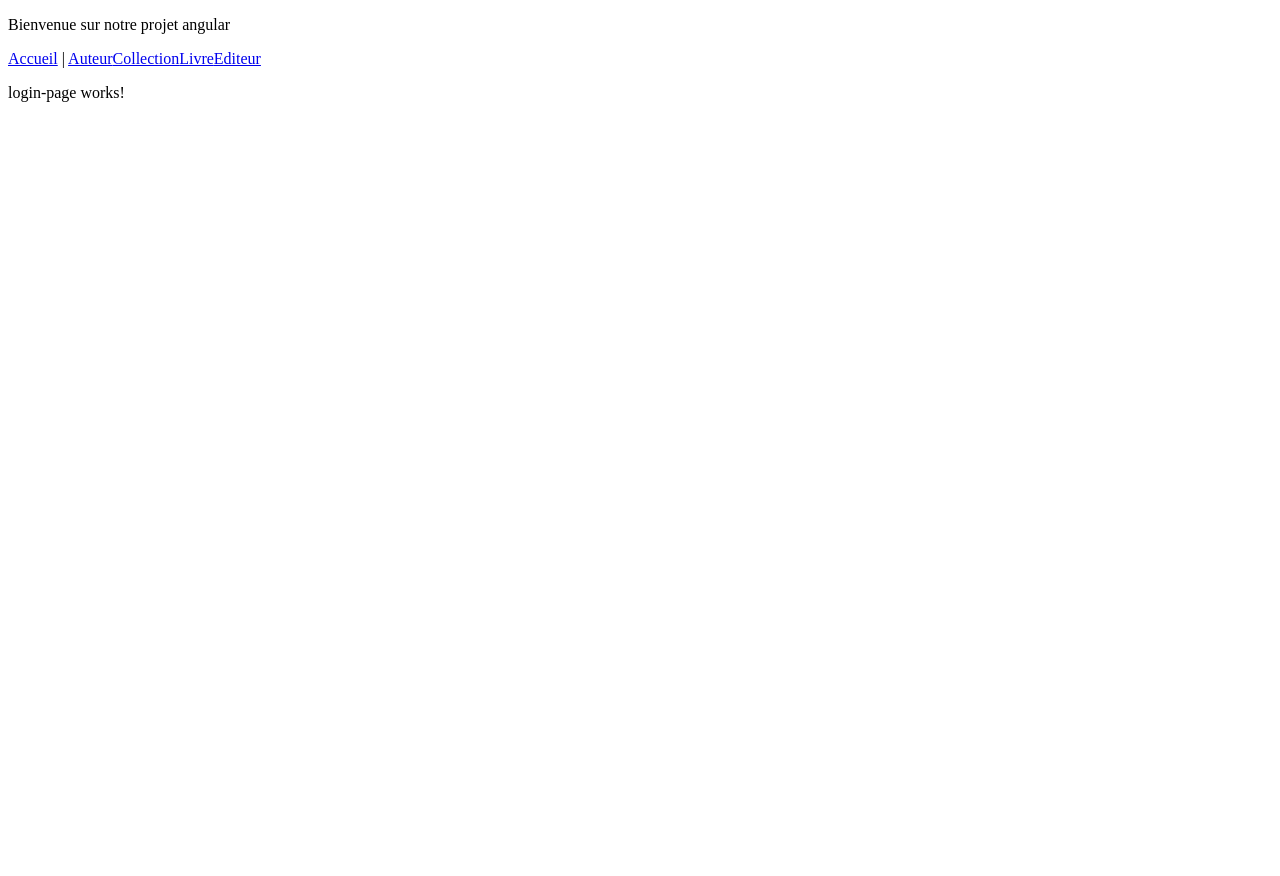
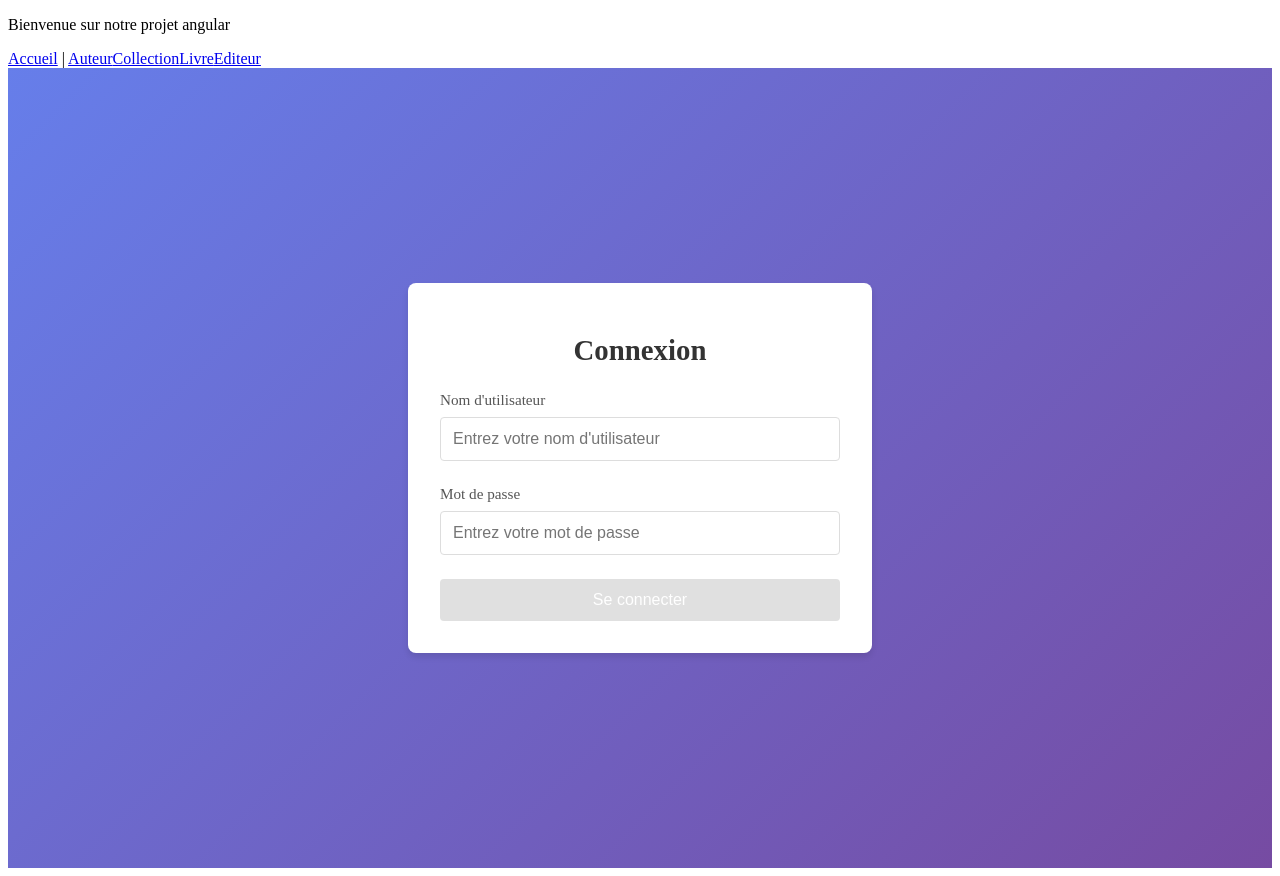
Before and after one commit to Sorin-23/Projet_Biblio, an Angular app in the folder biblio-front/: page /login in a window 1280 px wide. Before the commit the page ends 800 px from the top, so only its background shows below. Built offline with nearby package versions, Linux system fonts and the light colour scheme.

Commit message:
login page

```diff
--- a/biblio-front/src/app/page/login-page/login-page.css
+++ b/biblio-front/src/app/page/login-page/login-page.css
@@ -0,0 +1,96 @@
+.login-container {
+  display: flex;
+  justify-content: center;
+  align-items: center;
+  min-height: 100vh;
+  background: linear-gradient(135deg, #667eea 0%, #764ba2 100%);
+}
+
+.login-card {
+  background: white;
+  padding: 2rem;
+  border-radius: 8px;
+  box-shadow: 0 4px 6px rgba(0, 0, 0, 0.1);
+  width: 100%;
+  max-width: 400px;
+}
+
+.login-card h1 {
+  text-align: center;
+  margin-bottom: 1.5rem;
+  color: #333;
+  font-size: 1.8rem;
+}
+
+.form-group {
+  margin-bottom: 1.5rem;
+}
+
+.form-group label {
+  display: block;
+  margin-bottom: 0.5rem;
+  font-weight: 500;
+  color: #555;
+  font-size: 0.95rem;
+}
+
+.form-control {
+  width: 100%;
+  padding: 0.75rem;
+  border: 1px solid #ddd;
+  border-radius: 4px;
+  font-size: 1rem;
+  transition: border-color 0.3s ease;
+  box-sizing: border-box;
+}
+
+.form-control:focus {
+  outline: none;
+  border-color: #667eea;
+  box-shadow: 0 0 0 3px rgba(102, 126, 234, 0.1);
+}
+
+.error-message {
+  color: #dc3545;
+  font-size: 0.875rem;
+  margin-top: 0.25rem;
+}
+
+.alert {
+  padding: 0.75rem 1rem;
+  margin-bottom: 1.5rem;
+  border: 1px solid transparent;
+  border-radius: 4px;
+}
+
+.alert-danger {
+  color: #721c24;
+  background-color: #f8d7da;
+  border-color: #f5c6cb;
+}
+
+.btn {
+  width: 100%;
+  padding: 0.75rem;
+  border: none;
+  border-radius: 4px;
+  font-size: 1rem;
+  font-weight: 500;
+  cursor: pointer;
+  transition: background-color 0.3s ease;
+}
+
+.btn-primary {
+  background-color: #667eea;
+  color: white;
+}
+
+.btn-primary:hover:not(:disabled) {
+  background-color: #5568d3;
+}
+
+.btn-primary:disabled {
+  background-color: #ccc;
+  cursor: not-allowed;
+  opacity: 0.6;
+}
--- a/biblio-front/src/app/page/login-page/login-page.html
+++ b/biblio-front/src/app/page/login-page/login-page.html
@@ -1 +1,47 @@
-<p>login-page works!</p>
+<div class="login-container">
+  <div class="login-card">
+    <h1>Connexion</h1>
+
+    <form [formGroup]="loginForm" (ngSubmit)="login()">
+      <div class="form-group">
+        <label for="username">Nom d'utilisateur</label>
+        <input
+          id="username"
+          formControlName="username"
+          type="text"
+          placeholder="Entrez votre nom d'utilisateur"
+          class="form-control"
+        />
+        <div class="error-message" *ngIf="getErrorMessage('username')">
+          {{ getErrorMessage('username') }}
+        </div>
+      </div>
+
+      <div class="form-group">
+        <label for="password">Mot de passe</label>
+        <input
+          id="password"
+          formControlName="password"
+          type="password"
+          placeholder="Entrez votre mot de passe"
+          class="form-control"
+        />
+        <div class="error-message" *ngIf="getErrorMessage('password')">
+          {{ getErrorMessage('password') }}
+        </div>
+      </div>
+
+      <div class="alert alert-danger" *ngIf="errorMessage">
+        {{ errorMessage }}
+      </div>
+
+      <button
+        type="submit"
+        class="btn btn-primary"
+        [disabled]="isLoading || loginForm.invalid"
+      >
+        {{ isLoading ? 'Connexion en cours...' : 'Se connecter' }}
+      </button>
+    </form>
+  </div>
+</div>
--- a/biblio-front/src/app/page/login-page/login-page.ts
+++ b/biblio-front/src/app/page/login-page/login-page.ts
@@ -1,11 +1,72 @@
-import { Component } from '@angular/core';
+import { Component, OnInit } from '@angular/core';
+import { CommonModule } from '@angular/common';
+import { FormBuilder, FormControl, FormGroup, ReactiveFormsModule, Validators } from '@angular/forms';
+import { Router } from '@angular/router';
+
+import { AuthService } from '../../service/auth-service';
 
 @Component({
   selector: 'app-login-page',
-  imports: [],
+  standalone: true,
+  imports: [CommonModule, ReactiveFormsModule],
   templateUrl: './login-page.html',
   styleUrl: './login-page.css',
 })
-export class LoginPage {
+export class LoginPage implements OnInit {
+  protected loginForm!: FormGroup;
+  protected usernameCtrl!: FormControl;
+  protected passwordCtrl!: FormControl;
+  protected errorMessage: string | null = null;
+  protected isLoading = false;
 
+  constructor(
+    private authService: AuthService,
+    private formBuilder: FormBuilder,
+    private router: Router
+  ) {}
+
+  ngOnInit(): void {
+    this.usernameCtrl = this.formBuilder.control('', [Validators.required]);
+    this.passwordCtrl = this.formBuilder.control('', [Validators.required]);
+
+    this.loginForm = this.formBuilder.group({
+      username: this.usernameCtrl,
+      password: this.passwordCtrl,
+    });
+  }
+
+  public login(): void {
+    if (!this.loginForm.valid) {
+      this.loginForm.markAllAsTouched();
+      return;
+    }
+
+    this.isLoading = true;
+    this.errorMessage = null;
+
+    const username = this.usernameCtrl.value;
+    const password = this.passwordCtrl.value;
+
+    this.authService.login(username, password).subscribe({
+      next: (response:any) => {
+        this.isLoading = false;
+        this.router.navigate(['/home']);
+      },
+      error: (error:any) => {
+        this.isLoading = false;
+        this.errorMessage = 'Identifiants invalides. Veuillez réessayer.';
+        console.error('Login error:', error);
+      },
+    });
+  }
+
+  public getErrorMessage(controlName: string): string | null {
+    const control = this.loginForm.get(controlName);
+    if (control && control.invalid && control.touched) {
+      if (control.hasError('required')) {
+        return `${controlName === 'username' ? 'Nom d\'utilisateur' : 'Mot de passe'} requis`;
+      }
+    }
+    return null;
+  }
 }
```
